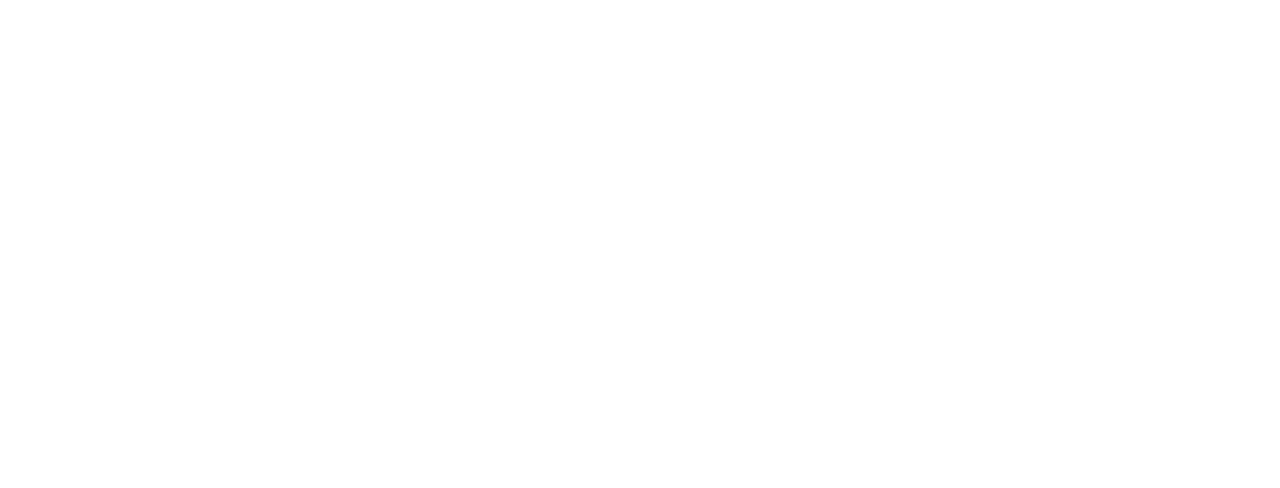
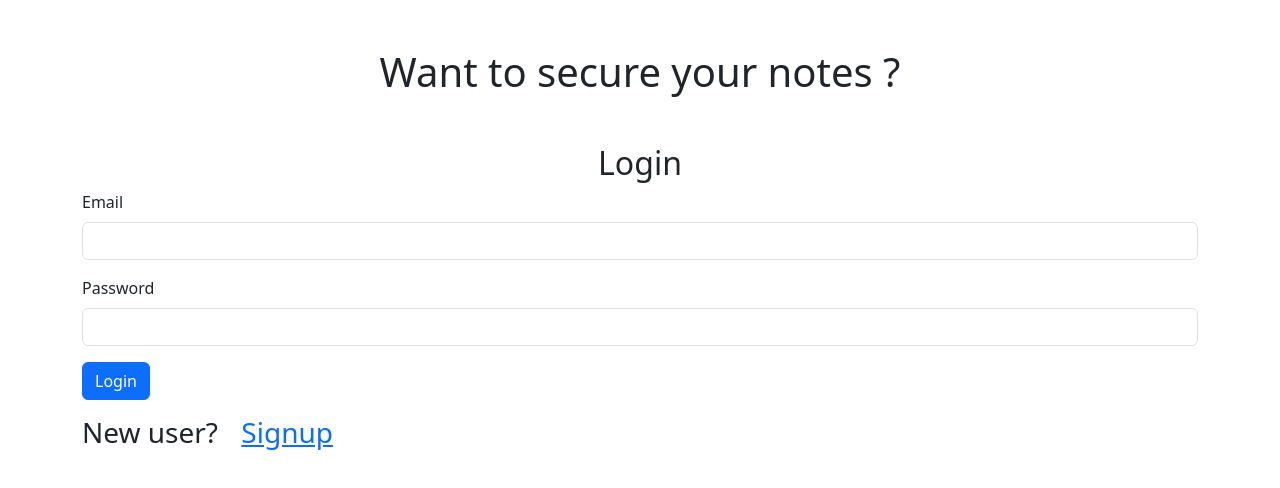
Before and after one commit to Pav125/Notes-mern, a React (Create React App) app in the folder frontend/: page /login in a window 1280 px wide. Before the commit this address had no page. Shown: the top 488 px of the page. Built offline with nearby package versions, Linux system fonts and the light colour scheme; the HTML template or start-up script is replaced by a standard one.

Commit message:
resolved issues with auth

```diff
--- a/frontend/src/App.js
+++ b/frontend/src/App.js
@@ -1,16 +1,31 @@
 import './App.css';
 import Login from './components/login/Login';
 import NotesMain from './components/notes/NotesMain';
-import { Route, Routes } from 'react-router-dom'
 import Signup from './components/singup/Signup';
+import { Route, Routes, useNavigate } from 'react-router-dom';
+import { useCookies } from 'react-cookie';
+import { useEffect } from 'react';
 
 function App() {
+  const [cookies] = useCookies(['token']);
+  const navigate = useNavigate();
+
+  useEffect(() => {
+    if (cookies.token) {
+      navigate('/');
+    }
+  }, [cookies, navigate]);
+
   return (
     <div className="App">
       <Routes>
-        <Route path='/Home' element={<NotesMain />} />
-        <Route path='/' element={<Login />} />
-        <Route path='/signup' element={<Signup />} />
+        {cookies.token && (<Route path='/' element={<NotesMain />} />)}
+        {!cookies.token && (
+          <>
+            <Route path='/login' element={<Login />} />
+            <Route path='/signup' element={<Signup />} />
+          </>
+        )}
       </Routes>
     </div>
   );
--- a/frontend/src/components/login/Login.jsx
+++ b/frontend/src/components/login/Login.jsx
@@ -9,16 +9,16 @@
     const location = useLocation();
     const isLoginPage = location.pathname === "/";
     const [cookies, removeCookie] = useCookies([]);
+    const navigate = useNavigate();
 
     useEffect(() => {
-        if (isLoginPage && cookies.token) {
-            removeCookie("token"); // Remove cookie if on login page and cookie exists
+        if (cookies.token && window.location.pathname === "/") {
+          navigate('/'); // Redirect to Home if cookie exists and on login page
         }
-    }, [cookies, removeCookie, isLoginPage]);
+      }, [cookies, navigate]);
 
     const [email, setEmail] = useState('');
     const [password, setPassword] = useState('');
-    const navigate = useNavigate();
 
     const [errors, setErrors] = useState({
         email: '',
@@ -57,7 +57,7 @@
             try {
                 const response = await axios.post('http://localhost:8080/api/auth/login', { email, password }, { withCredentials: true });
                 console.log(response.data);
-                navigate('/Home');
+                navigate('/');
             } catch (error) {
                 console.error('Login failed:', error.response.data.message);
             }
--- a/frontend/src/components/nav/Nav.jsx
+++ b/frontend/src/components/nav/Nav.jsx
@@ -18,7 +18,7 @@
         try {
             await removeCookie('token');
             console.log(cookies.token);
-            navigate('/');
+            navigate('/login');
         } catch (error) {
             console.error('Error removing cookie:', error);
             // Handle potential errors during cookie removal
--- a/frontend/src/components/notes/NotesMain.jsx
+++ b/frontend/src/components/notes/NotesMain.jsx
@@ -13,7 +13,7 @@
   useEffect(
     () => {
       if (!cookies.token) {
-        navigate('/signup')
+        navigate('/login')
       }
     }, [cookies, navigate]
   )
--- a/frontend/src/components/singup/Signup.jsx
+++ b/frontend/src/components/singup/Signup.jsx
@@ -69,7 +69,7 @@
                 <button type="submit" className="btn btn-primary">Signup</button>
             </form>
             <div>
-                <h3 className='mt-3'>Already a user? <Link className='ms-3' to='/'>Login</Link></h3>
+                <h3 className='mt-3'>Already a user? <Link className='ms-3' to='/login'>Login</Link></h3>
             </div>
         </div>
     );
```
